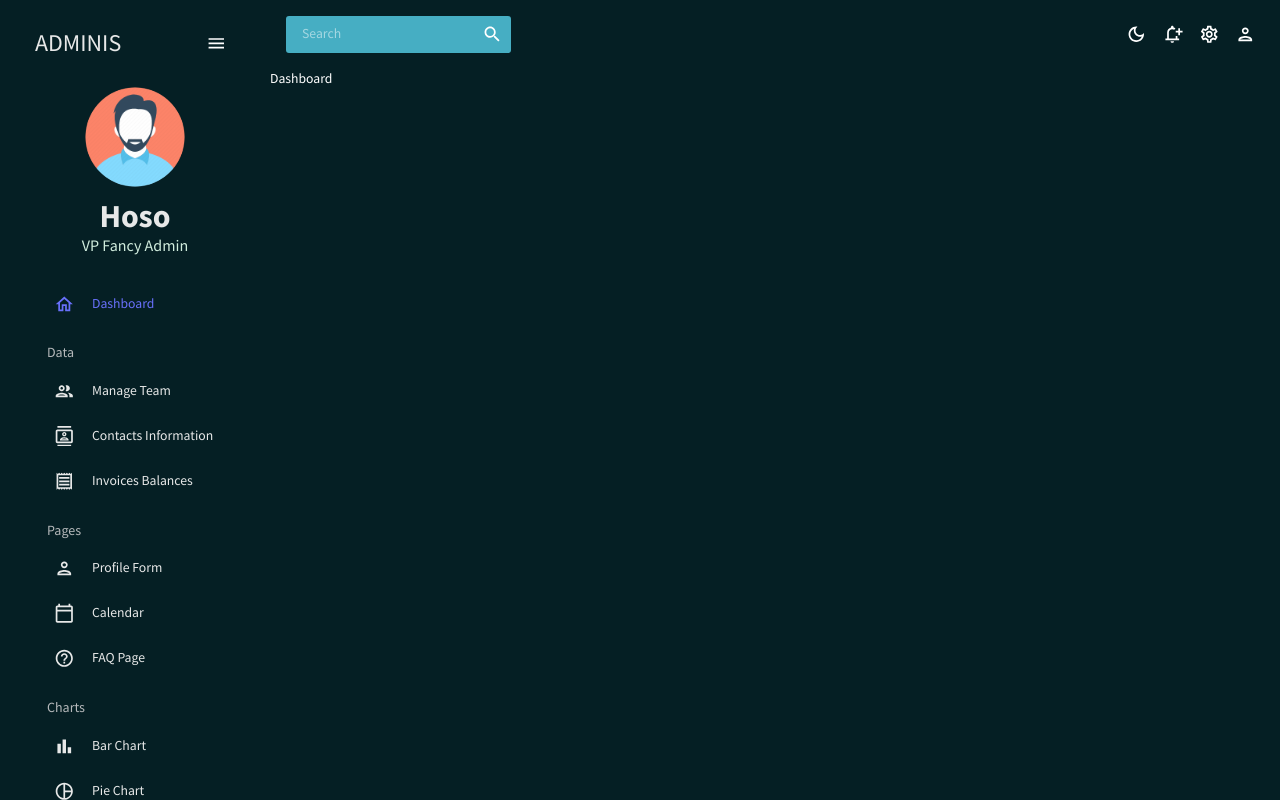
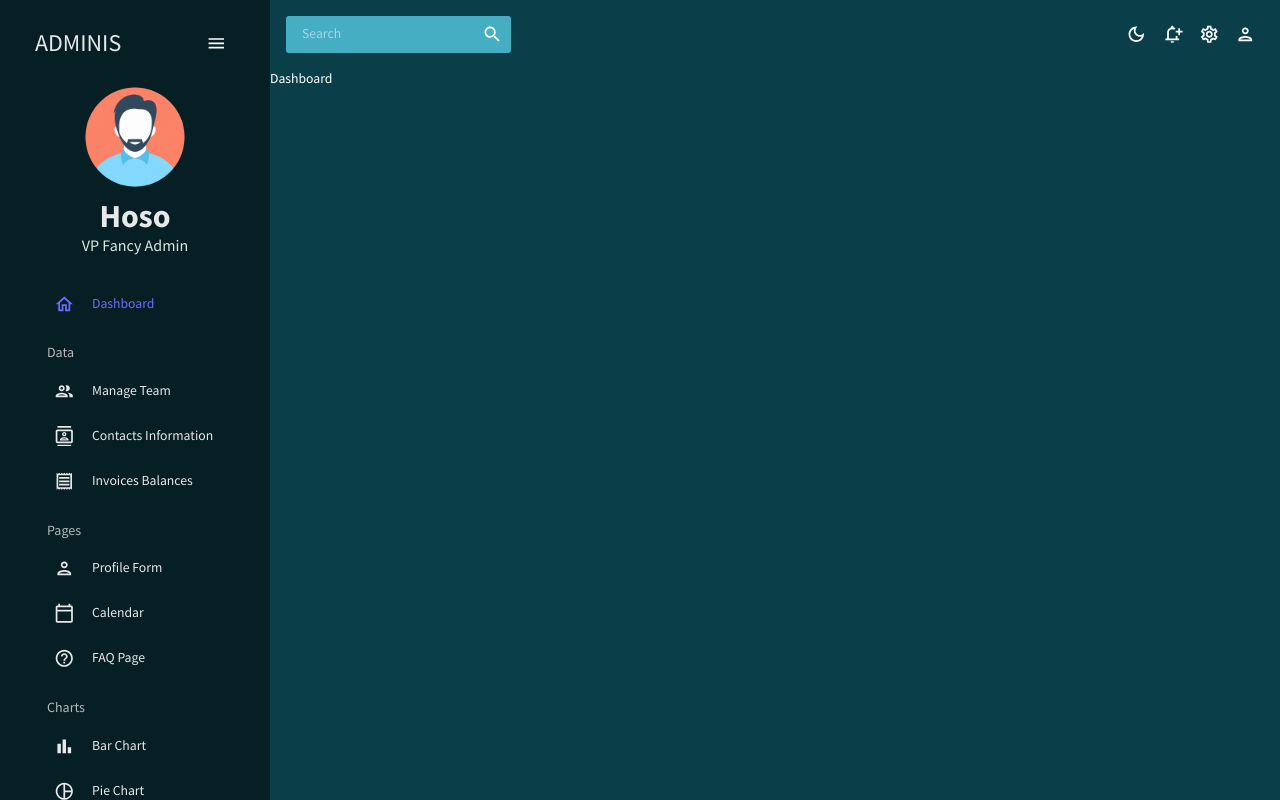
Before and after one commit to Hossam816/Modern-DashBoard-Admin-Page, a React (Create React App) app: page / in a window 1280 px wide. Built offline with nearby package versions, Linux system fonts and the light colour scheme.

Commit message:
done with them and colors

```diff
--- a/src/theme.js
+++ b/src/theme.js
@@ -141,7 +141,7 @@ export const themsSetting = (mode) => {
                     light: colors.gray[ 100 ]
                 },
                 background: {
-                    default: colors.primary[ 900 ]
+                    default: colors.primary[ 800 ]
                 },
             } : {
                 //Light Mode
```
